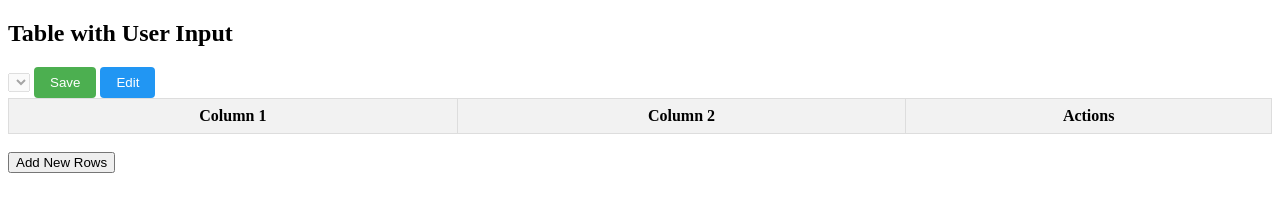
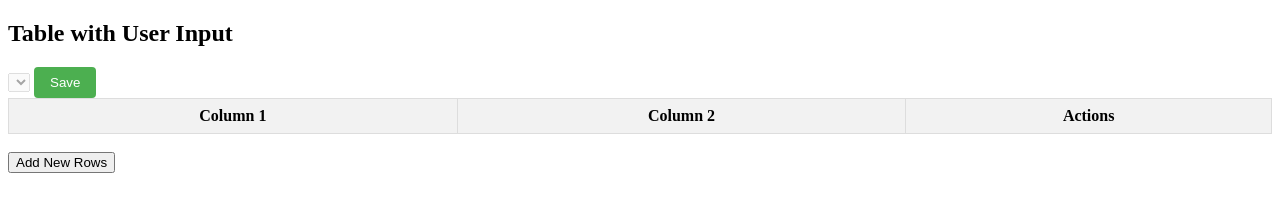
Before and after one commit to hkgcodes/sampleHtmlcodes, a plain HTML site: page index.html in a window 1280 px wide. Drawn offline with Linux system fonts and the light colour scheme.

Commit message:
Update index.html

```diff
--- a/index.html
+++ b/index.html
@@ -66,7 +66,8 @@
           </h:column>
           <h:column>
             <button type="button" class="fancy-button" onclick="#{personBean.saveRow(person)}" disabled="#{personBean.rowDisabled}">Save</button>
-            <button type="button" class="fancy-button edit" onclick="#{personBean.editRow}" disabled="#{!personBean.rowDisabled}">Edit</button>
+            <h:commandButton value="Edit" action="#{personBean.editRow}" disabled="#{!personBean.rowDisabled}" />
+
           </h:column>
         </h:dataTable>
       </tbody>
```
